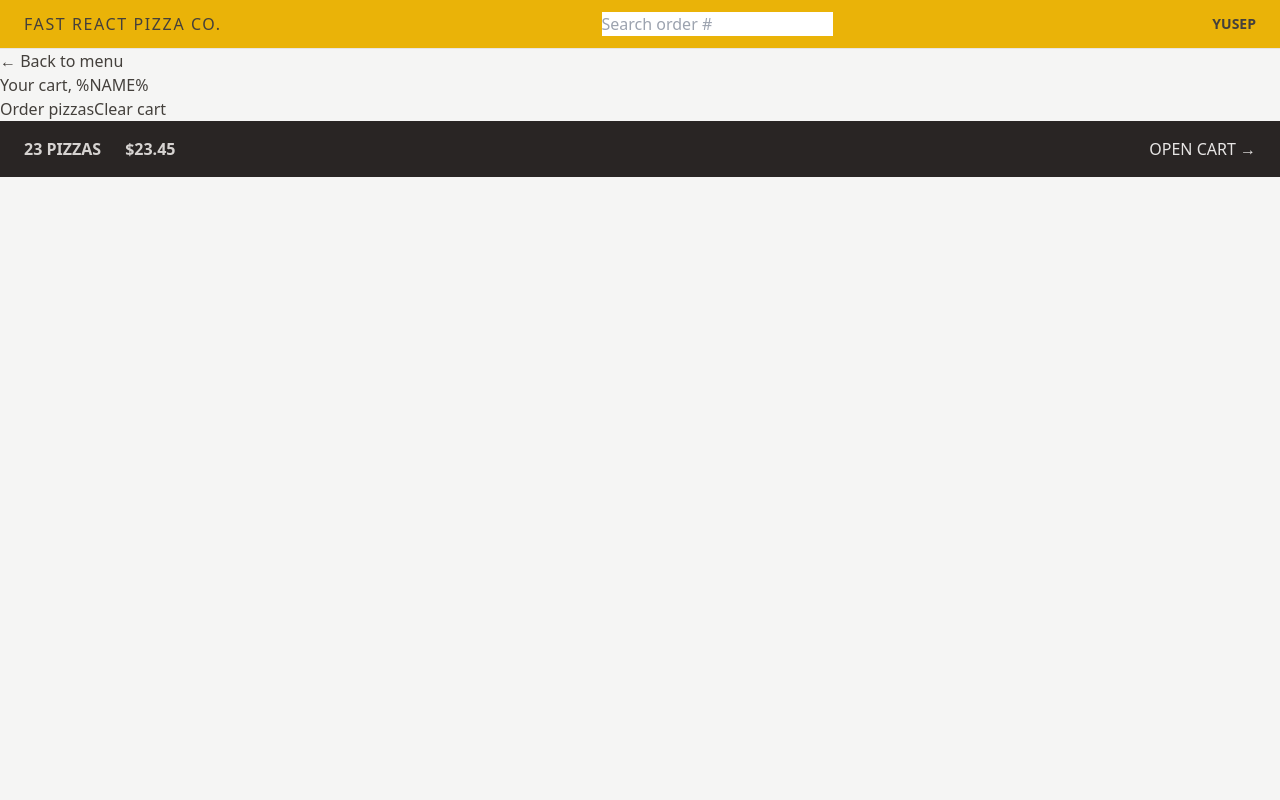
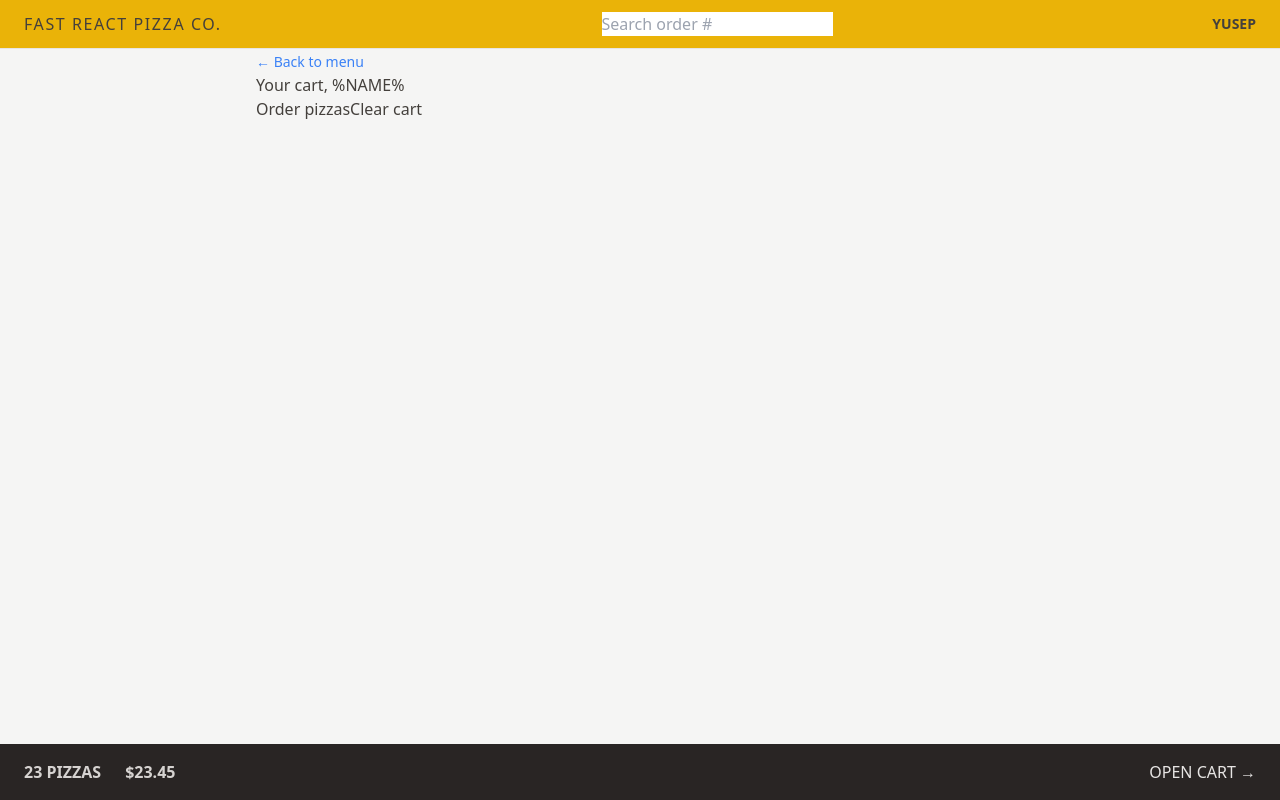
Before and after one commit to JoseAlbDR/react-pizza-shop, a React (Vite) app: page /cart in a window 1280 px wide. Built offline with nearby package versions, Linux system fonts and the light colour scheme.

Commit message:
feat: use tailwind grid to display elements

```diff
--- a/src/features/cart/Cart.jsx
+++ b/src/features/cart/Cart.jsx
@@ -29,7 +29,12 @@ function Cart() {
 
   return (
     <div>
-      <Link to="/menu">&larr; Back to menu</Link>
+      <Link
+        to="/menu"
+        className="text-sm text-blue-500 hover:text-blue-600 hover:underline"
+      >
+        &larr; Back to menu
+      </Link>
 
       <h2>Your cart, %NAME%</h2>
 
--- a/src/ui/AppLayout.jsx
+++ b/src/ui/AppLayout.jsx
@@ -8,15 +8,15 @@ function AppLayout() {
   const isLoading = navigation.state === 'loading';
 
   return (
-    <div className="layout">
+    <div className="grid h-screen grid-rows-[auto_1fr_auto]">
       {isLoading && <Loader />}
 
       <Header />
-      {!isLoading && (
-        <main>
+      <div className="overflow-scroll">
+        <main className="mx-auto max-w-3xl">
           <Outlet />
         </main>
-      )}
+      </div>
       <CartOverview />
     </div>
   );
```
